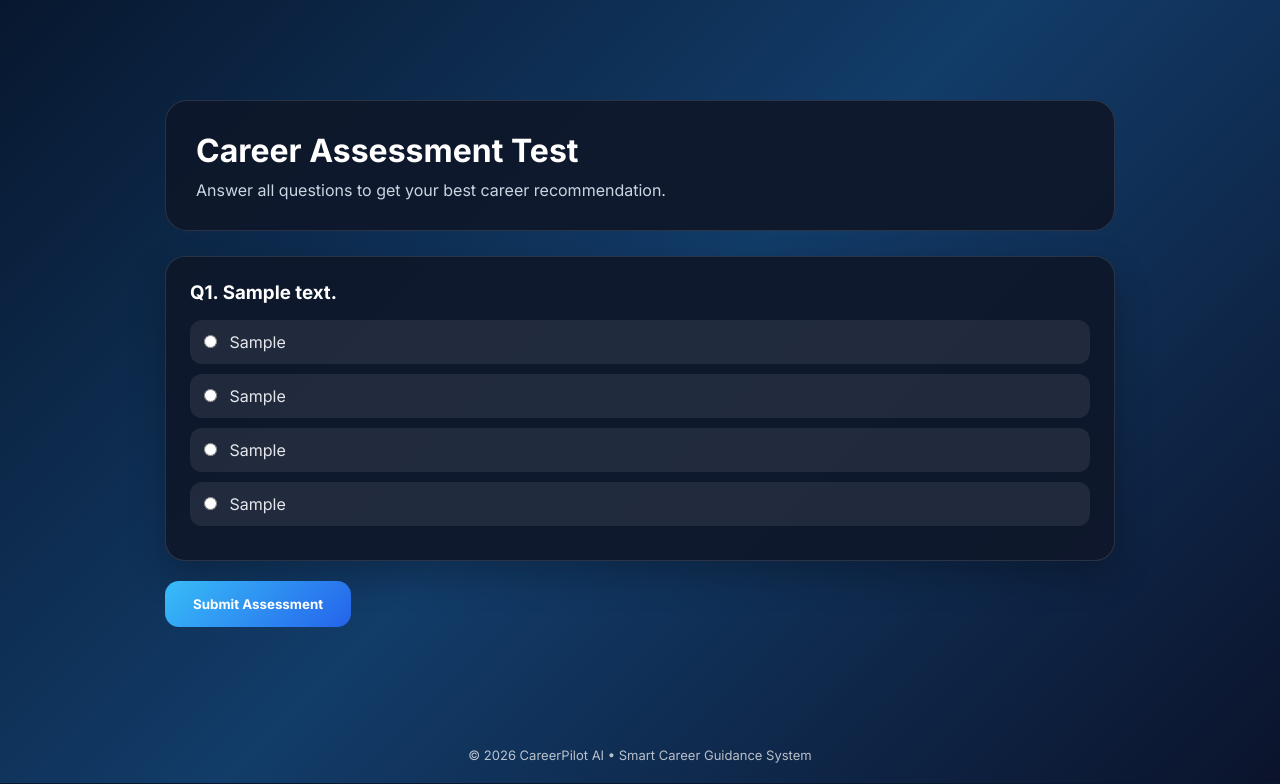
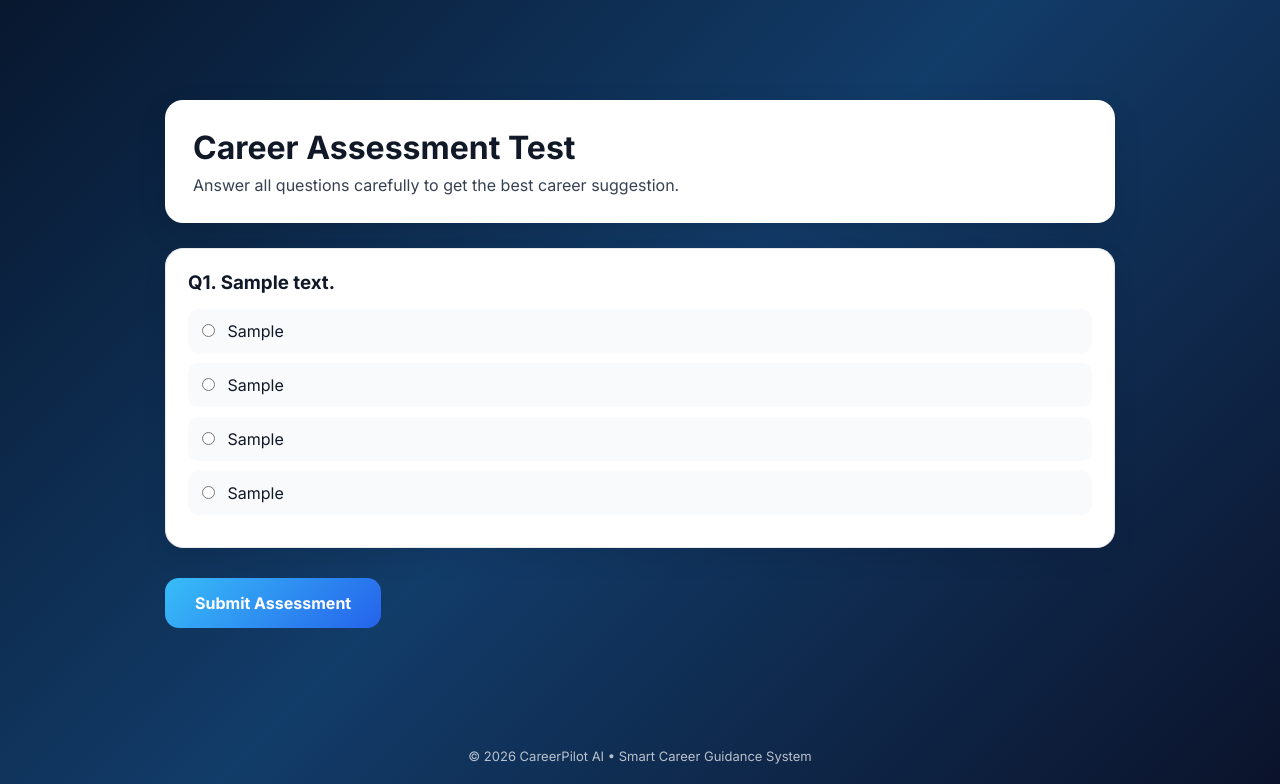
Before and after one commit to nilamtandel-spec/ai-career-guidance, a Python web app: template templates/assessment.html in a window 1280 px wide. Shown: the part 61-845 px from the top of the page. Run offline with Jinja, Linux system fonts and the light colour scheme; the template is opened without the code that fills it: most values are stand-ins (such as "Sample title", 1, 10 or a date in 2020).

Commit message:
Update assessment.html

```diff
--- a/templates/assessment.html
+++ b/templates/assessment.html
@@ -4,9 +4,10 @@
 {% block content %}
 
 <div class="assessment-wrapper">
+
     <div class="assessment-header">
         <h1>Career Assessment Test</h1>
-        <p>Answer all questions to get your best career recommendation.</p>
+        <p>Answer all questions carefully to get the best career suggestion.</p>
     </div>
 
     <form method="POST">
@@ -23,75 +24,87 @@
         {% endfor %}
 
         <button type="submit" class="submit-btn">Submit Assessment</button>
+
     </form>
+
 </div>
 
 <style>
+
+/* Wrapper */
 .assessment-wrapper {
     max-width: 950px;
     margin: 40px auto;
 }
 
+/* Header */
 .assessment-header {
-    background: rgba(15, 23, 42, 0.92);
-    padding: 30px;
-    border-radius: 22px;
+    background: #ffffff;
+    padding: 28px;
+    border-radius: 18px;
     margin-bottom: 25px;
-    color: white;
-    border: 1px solid rgba(255,255,255,0.12);
+    box-shadow: 0 10px 30px rgba(0,0,0,0.1);
 }
 
 .assessment-header h1 {
-    margin-bottom: 10px;
-    color: white;
+    color: #111827;
+    margin-bottom: 8px;
 }
 
 .assessment-header p {
-    color: #cbd5e1;
+    color: #374151;
 }
 
+/* Question Card */
 .question-card {
-    background: rgba(15, 23, 42, 0.92);
-    padding: 24px;
-    border-radius: 20px;
+    background: #ffffff;
+    padding: 22px;
+    border-radius: 18px;
     margin-bottom: 20px;
-    color: white;
-    border: 1px solid rgba(255,255,255,0.12);
-    box-shadow: 0 15px 35px rgba(0,0,0,0.25);
+    border: 1px solid #e5e7eb;
+    box-shadow: 0 10px 25px rgba(0,0,0,0.08);
 }
 
+/* Question Text */
 .question-card h3 {
-    margin-bottom: 16px;
-    color: white;
+    color: #111827;
+    margin-bottom: 15px;
 }
 
+/* Options */
 .question-card label {
     display: block;
     padding: 12px 14px;
     margin-bottom: 10px;
-    border-radius: 12px;
-    background: rgba(255,255,255,0.08);
-    color: #e5e7eb;
+    border-radius: 10px;
+    background: #f8fafc;
+    color: #111827;
     cursor: pointer;
+    transition: 0.2s;
 }
 
 .question-card label:hover {
-    background: rgba(56,189,248,0.18);
+    background: #e0f2fe;
 }
 
+/* Radio */
 .question-card input {
     margin-right: 8px;
 }
 
+/* Button */
 .submit-btn {
-    padding: 15px 28px;
+    padding: 15px 30px;
     border: none;
     border-radius: 14px;
     background: linear-gradient(135deg, #38bdf8, #2563eb);
     color: white;
     font-weight: 700;
+    font-size: 16px;
     cursor: pointer;
+    margin-top: 10px;
 }
+
 </style>
 
 {% endblock %}
```
